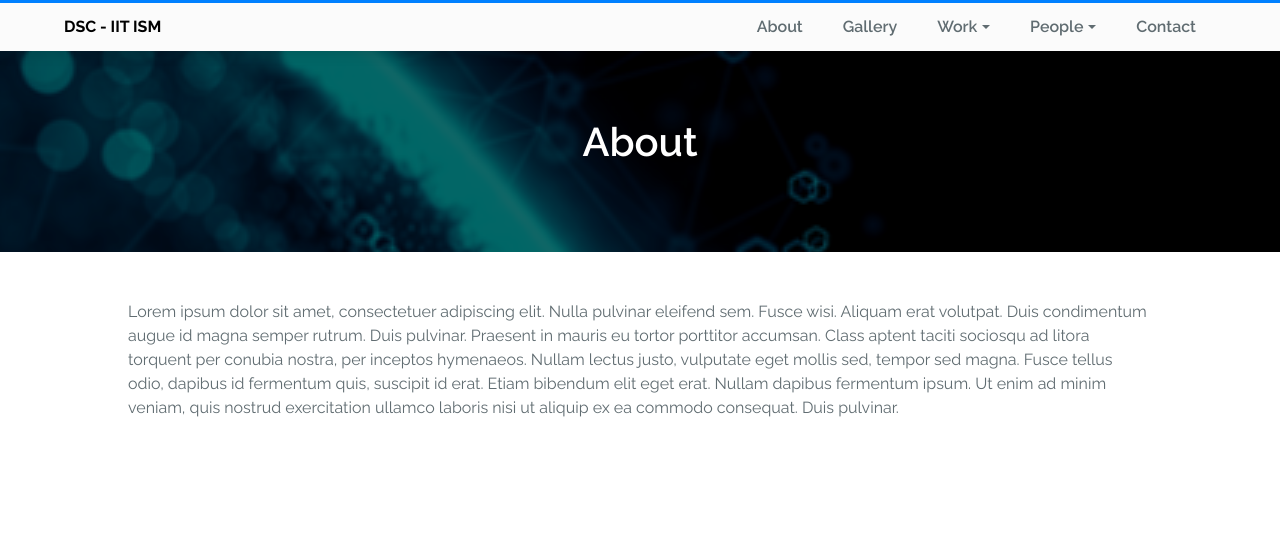
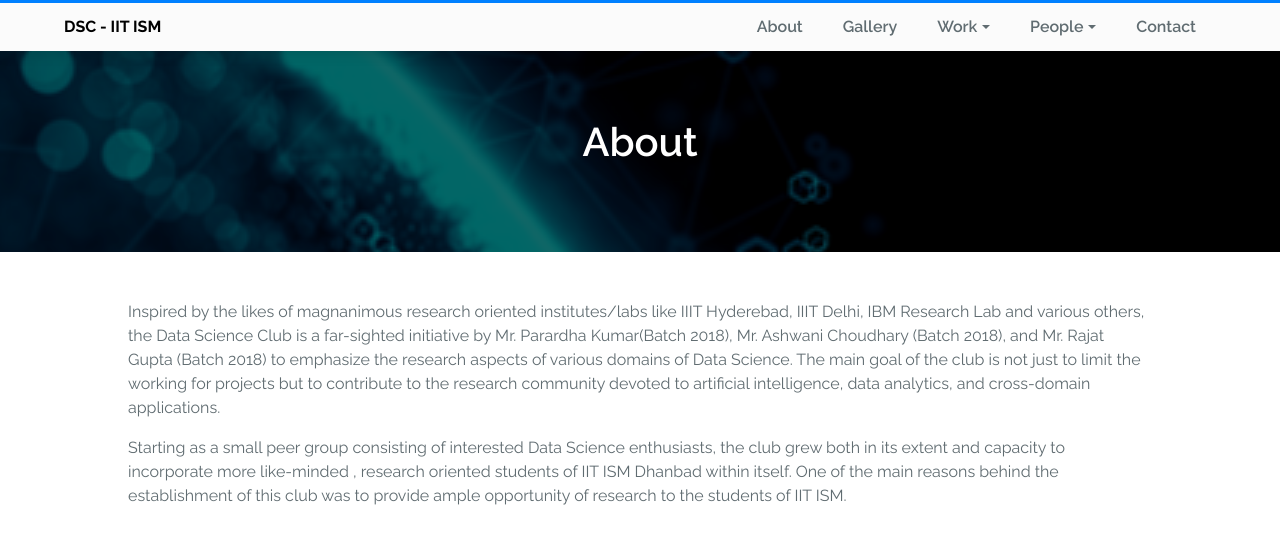
Before and after one commit to dsciitism/dsciitism.github.io, a Jekyll site: the page built from pages/about.md, in a window 1280 px wide. Shown: the top 544 px of the page. Built offline with Jekyll 4.4.1, drawn with Linux system fonts in a browser that asks for light colours.

Commit message:
about updated

```diff
--- a/pages/about.md
+++ b/pages/about.md
@@ -7,5 +7,6 @@ bg: /assets/images/abstract2.png
 ---
 
 
+Inspired by the likes of magnanimous research oriented institutes/labs like IIIT Hyderebad, IIIT Delhi, IBM Research Lab and various others,  the Data Science Club is a far-sighted initiative by Mr. Parardha Kumar(Batch 2018), Mr. Ashwani Choudhary (Batch 2018), and Mr. Rajat Gupta (Batch 2018) to emphasize the research aspects of various domains of Data Science. The main goal of the club is not just to limit the working for projects but to contribute to the research community devoted to artificial intelligence, data analytics, and cross-domain applications.
 
-Lorem ipsum dolor sit amet, consectetuer adipiscing elit. Nulla pulvinar eleifend sem. Fusce wisi. Aliquam erat volutpat. Duis condimentum augue id magna semper rutrum. Duis pulvinar. Praesent in mauris eu tortor porttitor accumsan. Class aptent taciti sociosqu ad litora torquent per conubia nostra, per inceptos hymenaeos. Nullam lectus justo, vulputate eget mollis sed, tempor sed magna. Fusce tellus odio, dapibus id fermentum quis, suscipit id erat. Etiam bibendum elit eget erat. Nullam dapibus fermentum ipsum. Ut enim ad minim veniam, quis nostrud exercitation ullamco laboris nisi ut aliquip ex ea commodo consequat. Duis pulvinar.
+Starting as a small peer group consisting of interested Data Science enthusiasts, the club grew both in its extent and capacity to incorporate more like-minded , research oriented students of IIT ISM Dhanbad within itself. One of the main reasons behind the establishment of this club was to provide ample opportunity of research to the students of IIT ISM.
```
